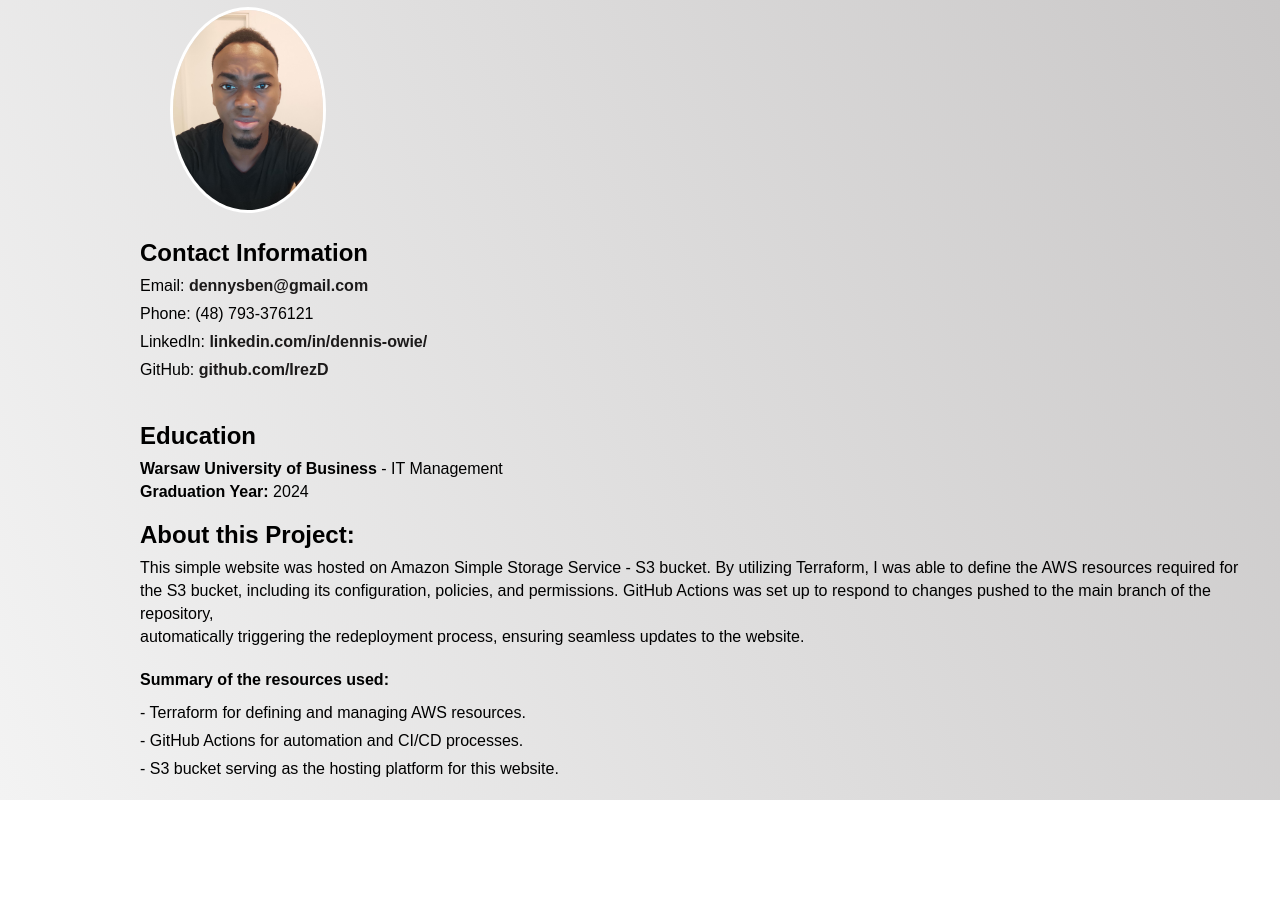
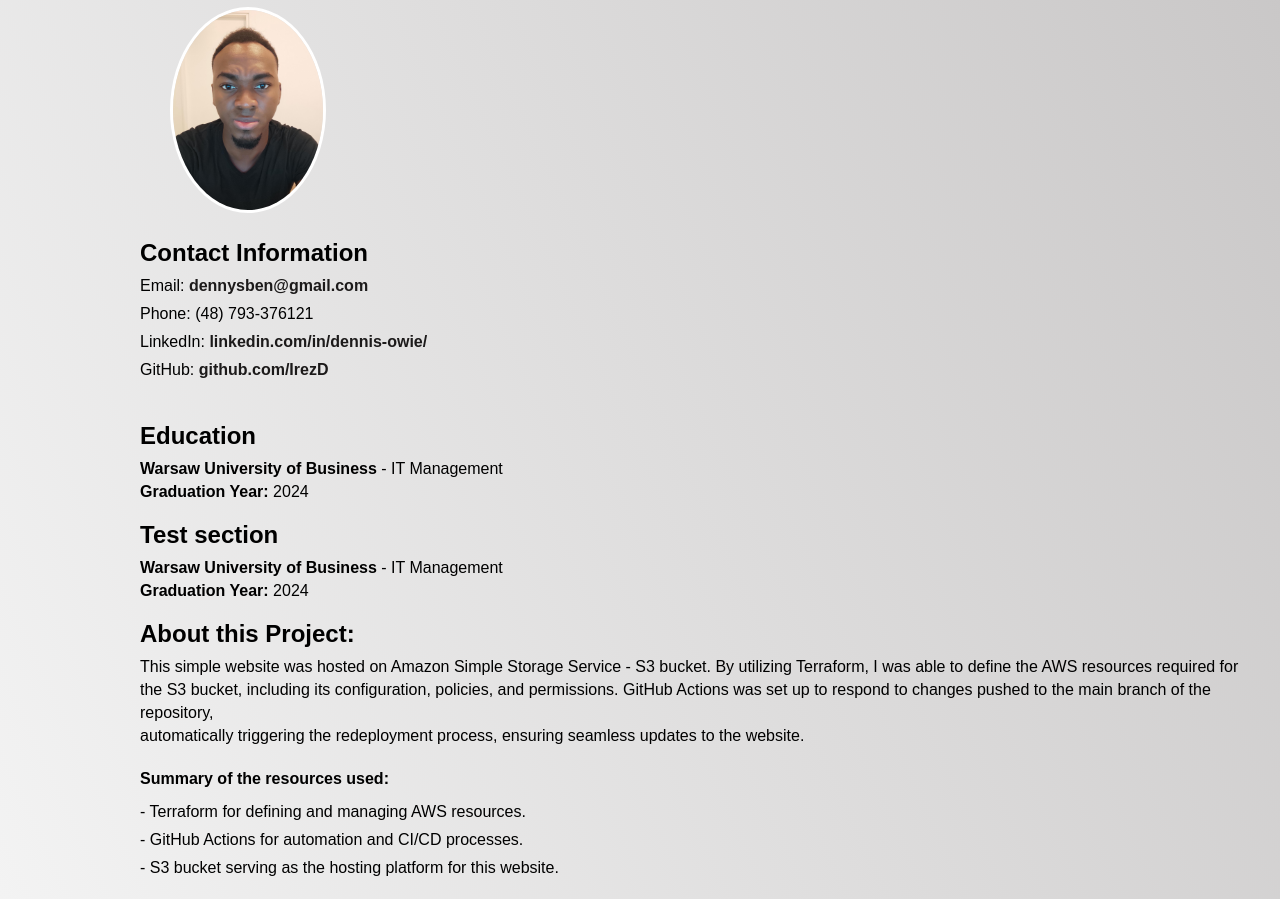
Before and after one commit to IrezD/S3-bucket-based-website, a plain HTML site: page index.html in a window 1280 px wide. Shown: the part 129-1028 px from the top of the page. Before the commit the page ends 929 px from the top, so only its background shows below. Drawn offline with Linux system fonts and the light colour scheme.

Commit message:
New section added to website

```diff
--- a/index.html
+++ b/index.html
@@ -104,6 +104,12 @@
     </section>
 
     <section>
+        <h2>Test section</h2>
+        <p><strong>Warsaw University of Business</strong> - IT Management</p>
+        <p><strong>Graduation Year:</strong> 2024</p>
+    </section>
+
+    <section>
         <h2>About this Project:</h2>
         <p>This simple website was hosted on Amazon Simple Storage Service - S3 bucket. By utilizing Terraform, I was able to define the AWS resources required for <br> the S3 bucket, including its configuration, policies, and permissions. GitHub Actions was set up to respond to changes pushed to the main branch of the repository, <br>automatically triggering the redeployment process, ensuring seamless updates to the website.</p>
         <p style="padding-top: 20px; padding-bottom: 10px;"><strong>Summary of the resources used:</strong></p>
```
